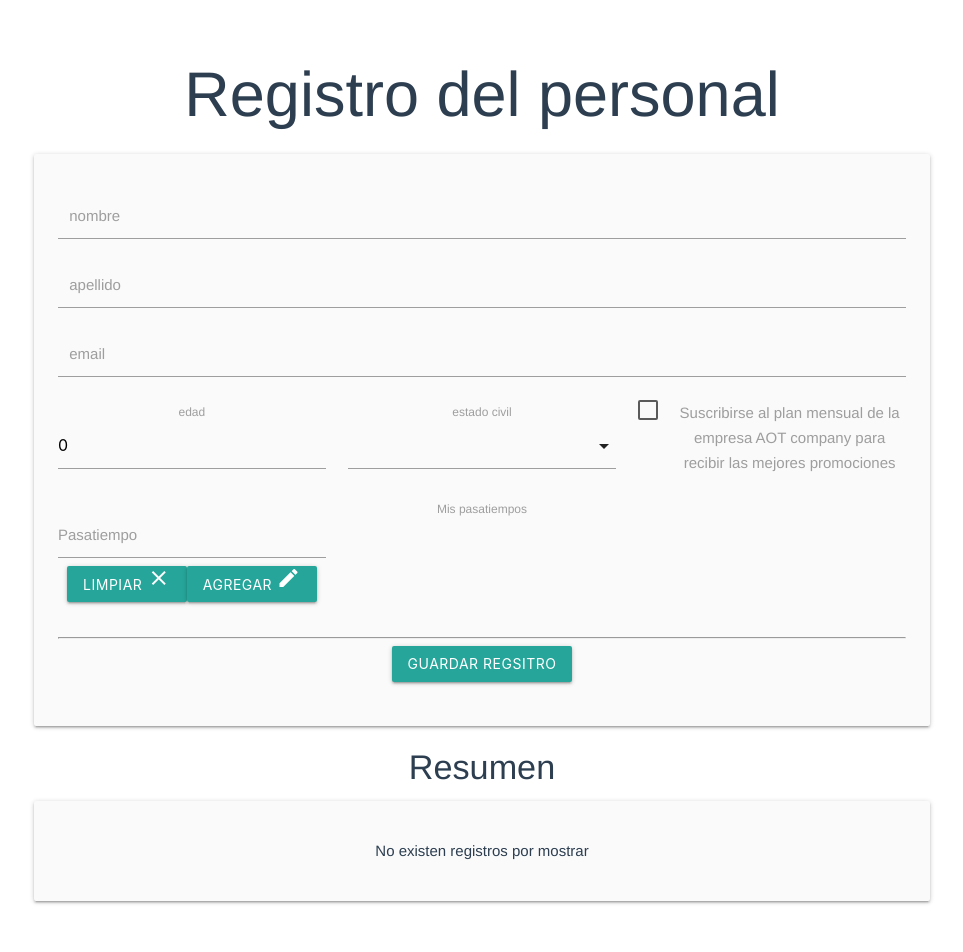
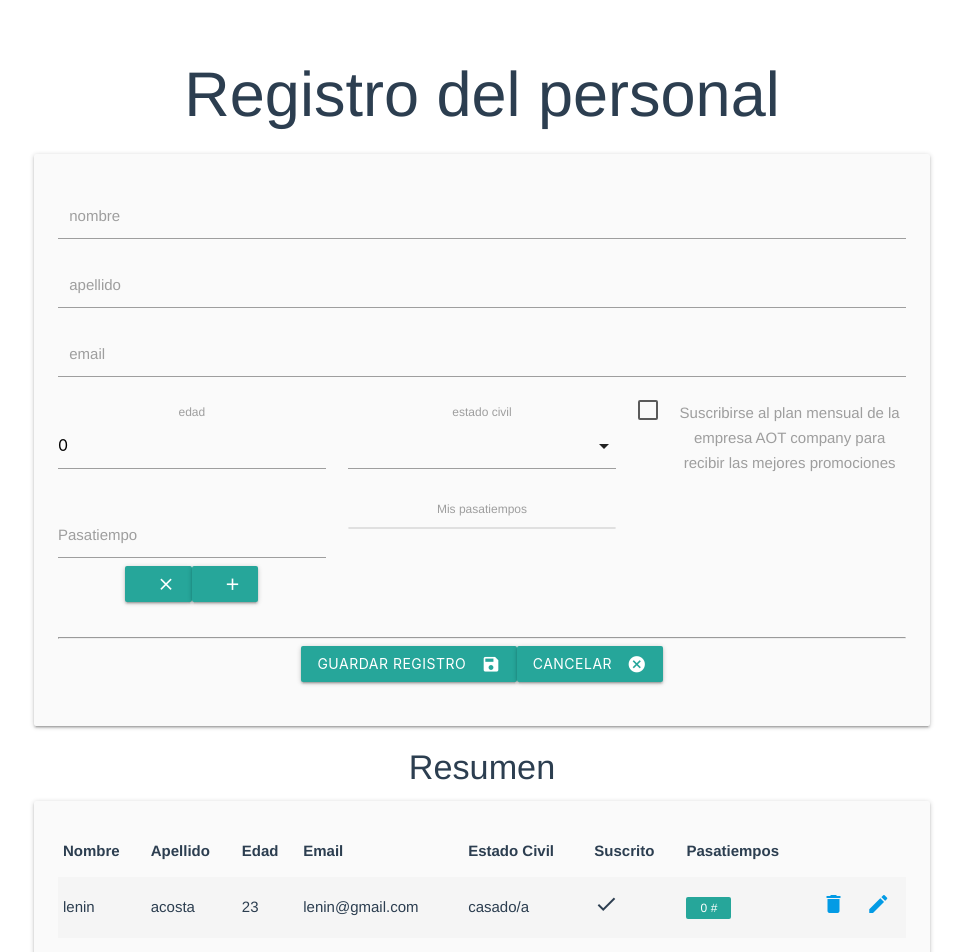
Before and after one commit to leninrkb/CursoVue, a Vue app in the folder vue3/cli/hello-world/: page / in a window 1280 px wide. Shown: the top 952 px of the page, without its empty margins (158-1121 px from the left). Before the commit the page ends 916 px from the top, so only its background shows below. Built offline with nearby package versions, Linux system fonts and the light colour scheme.

Commit message:
mejora metodo guardar, agrego metodo editar-cargar

```diff
--- a/vue3/cli/hello-world/src/App.vue
+++ b/vue3/cli/hello-world/src/App.vue
@@ -5,15 +5,15 @@
       <div class="col m12 card-panel grey lighten-5">
         <div class="col m4 input-field">
           <label>nombre</label>
-          <input type="text" v-model="nombre">
+          <input type="text" v-model="nombre" required>
         </div>
         <div class="col m4 input-field">
           <label>apellido</label>
-          <input type="text" v-model="apellido">
+          <input type="text" v-model="apellido" required>
         </div>
         <div class="col m4 input-field">
           <label>email</label>
-          <input type="email" v-model="email">
+          <input type="email" v-model="email" required>
         </div>
         <div class="row">
           <div class="col m4">
@@ -23,7 +23,8 @@
           <div class="col m4">
             <label>estado civil</label>
             <select v-model="estado_civil">
-              <option v-for="(estado, index) in estados_civiles" :key="index" v-bind:value="estado">{{ estado }}</option>
+              <option v-for="(estado, index) in estados_civiles" :key="index" v-bind:value="estado">{{ estado }}
+              </option>
             </select>
           </div>
           <div class="col m4">
@@ -37,25 +38,30 @@
           <div class="col m4 input-field">
             <label>Pasatiempo</label>
             <input type="text" v-model="pasatiempo">
-            <button class="btn" @click="limpiarPasatiempo()">Limpiar <span class="material-icons">clear</span> </button>
-            <button class="btn" @click="agregarPasatiempo()">Agregar <span class="material-icons">create</span> </button>
+            <button class="btn" @click="limpiarPasatiempo()"><i class="material-icons right">clear</i> </button>
+            <button class="btn" @click="agregarPasatiempo()"><i class="material-icons right">add</i>
+            </button>
           </div>
           <div class="col m4">
             <label>Mis pasatiempos</label>
-            <li v-for="(pasatiempo, index) in pasatiempos" :key="index">{{ pasatiempo }} <i class="material-icons"
-                @click="quitarPasatiempo(index)">clear</i> </li>
+            <ul class="collection">
+              <li class="collection-item grey lighten-4" v-for="(pasatiempo, index) in pasatiempos" :key="index">{{
+                pasatiempo }} <a href="#!"><i class="material-icons right" @click="quitarPasatiempo(index)">clear</i></a></li>
+            </ul>
           </div>
         </div>
         <hr>
         <div class="row">
-          <button class="btn" @click="guardarRegistro()">Guardar regsitro</button>
+          <button v-if="creando" @click="guardarRegistro()" type="submit" class="btn">Guardar registro <i class="material-icons right">save</i></button>
+          <button v-else type="submit" @click="guardarRegistro()" class="btn">Guardar cambios <i class="material-icons right">edit</i></button>
+          <button type="submit" @click="cancelar()" class="btn">cancelar <i class="material-icons right">cancel</i></button>
         </div>
       </div>
     </div>
     <div class="container">
       <h4>Resumen</h4>
       <div class="col m12 card-panel grey lighten-5">
-        <table class="responsive-table" v-if="registroVacio()">
+        <table class="responsive-table striped" v-if="registroVacio()">
           <thead>
             <tr>
               <th>Nombre</th>
@@ -65,22 +71,24 @@
               <th>Estado Civil</th>
               <th>Suscrito</th>
               <th>Pasatiempos</th>
-              <th>Accion</th>
             </tr>
           </thead>
           <tbody>
             <tr v-for="(reg, index) in registro" :key="index">
-              <td>{{reg.nombre}}</td>
-              <td>{{reg.apellido}}</td>
-              <td>{{reg.edad}}</td>
-              <td>{{reg.email}}</td>
-              <td>{{reg.estado_civil}}</td>
+              <td>{{ reg.nombre }}</td>
+              <td>{{ reg.apellido }}</td>
+              <td>{{ reg.edad }}</td>
+              <td>{{ reg.email }}</td>
+              <td>{{ reg.estado_civil }}</td>
               <td v-if="reg.suscribirse"><i class="material-icons">check</i></td>
               <td v-else><i class="material-icons">close</i></td>
               <!-- <td v-for="(pasatiempo,index) in reg.pasatiempos" :key="index">{{pasatiempo}}</td> -->
-              <td><span class="new badge" data-badge-caption="#">{{reg.pasatiempos.length}}</span></td>
+              <td><span class="new badge" data-badge-caption="#">{{ reg.pasatiempos.length }}</span></td>
               <td>
-                <button class="btn-small red accent-2" @click="eliminarRegistro(index)">eliminar</button>
+                <a href="#!"><i class="material-icons" @click="eliminarRegistro(index)">delete</i></a>
+              </td>
+              <td>
+                <a href="#!"><i class="material-icons" @click="editarRegistro(index)">edit</i></a>
               </td>
             </tr>
           </tbody>
@@ -96,14 +104,13 @@ import M from 'materialize-css'
 export default {
   name: 'App',
   mounted() {
-    // this.axios.get('https://leninrkb.com').then(() => {
-
-    // });
     var elems = document.querySelectorAll('select');
     this.instances = M.FormSelect.init(elems, null);
+    this.datosInicio();
   },
   data() {
     return {
+      //datos persona
       nombre: '',
       apellido: '',
       edad: 0,
@@ -111,27 +118,32 @@ export default {
       email: '',
       suscribirse: false,
       pasatiempos: [],
-      saludo: 'hola mundo desde vue',
+      //
       estados_civiles: [
         'casado/a',
         'soltero/a',
         'divorciado/a',
         'viudo/a',
       ],
+      saludo: 'hola mundo desde vue',
       pasatiempo: '',
       instances: [],
-      registro:[]
+      registro: [],//lista de todos las personas registradas
+      creando: true,
+      index_editando: -1
     }
   },
   methods: {
-    hacerlog(datos){
-      console.log(datos);
-    },
-    saludar() {
-      M.toast({
-        html: this.saludo + ' ' + this.nombre
-      })
-      console.log('saludo desde app.vue');
+    datosInicio() {
+      const datos = {};
+      datos.nombre = 'lenin';
+      datos.apellido = 'acosta';
+      datos.email = 'lenin@gmail.com';
+      datos.edad = '23';
+      datos.estado_civil = this.estados_civiles[0];
+      datos.suscribirse = true;
+      datos.pasatiempos = [];
+      this.registro.push(datos);
     },
     agregarPasatiempo() {
       this.pasatiempo = this.pasatiempo.trim();
@@ -156,7 +168,7 @@ export default {
     limpiarPasatiempo() {
       this.pasatiempo = ''
     },
-    agregarDatosARegistro(){
+    capturarDatos() {
       const datos = {};
       datos.nombre = this.nombre;
       datos.apellido = this.apellido;
@@ -165,9 +177,12 @@ export default {
       datos.estado_civil = this.estado_civil;
       datos.suscribirse = this.suscribirse;
       datos.pasatiempos = this.pasatiempos;
-      this.registro.push(datos);
+      return datos;
     },
-    limpiarTodosLosCampos(){
+    agregarDatosARegistro() {
+      this.registro.push(this.capturarDatos());
+    },
+    limpiarTodosLosCampos() {
       this.nombre = '';
       this.apellido = '';
       this.estado_civil = '';
@@ -176,69 +191,97 @@ export default {
       this.suscribirse = false;
       this.pasatiempos = []
     },
-    comprobarNombre(){
+    comprobarNombre() {
       this.nombre = this.nombre.trim();
-      if(this.nombre == ''){
+      if (this.nombre == '') {
         M.toast({
-          html:'nombre no puede estar en blanco'
+          html: 'nombre no puede estar en blanco'
         })
         return false;
       }
       return true;
     },
-    comprobarApellido(){
+    comprobarApellido() {
       this.apellido = this.apellido.trim();
-      if(this.apellido == ''){
+      if (this.apellido == '') {
         M.toast({
-          html:'apellido no puede estar en blanco'
+          html: 'apellido no puede estar en blanco'
         })
         return false;
       }
       return true;
     },
-    comprobarEdad(){
-      if(!(this.edad>=10 && this.edad<=99)){
+    comprobarEdad() {
+      if (!(this.edad >= 10 && this.edad <= 99)) {
         M.toast({
-          html:'edad no valida'
+          html: 'edad no valida'
         })
         return false;
       }
       return true;
     },
-    comprobarEstadoCivil(){
-      if(this.estado_civil == ''){
+    comprobarEstadoCivil() {
+      if (this.estado_civil == '') {
         M.toast({
-          html:'seleccione un estado civil'
+          html: 'seleccione un estado civil'
         })
         return false;
       }
       return true;
     },
-    comprobarCampos(){
-      if(!this.comprobarNombre() || !this.comprobarApellido() || !this.comprobarEstadoCivil() || !this.comprobarEdad()){
+    comprobarCampos() {
+      if (!this.comprobarNombre() || !this.comprobarApellido() || !this.comprobarEstadoCivil() || !this.comprobarEdad()) {
         return false;
       }
       return true;
     },
-    guardarRegistro(){
-      if (!this.comprobarCampos()) {
-        return;
+    guardarRegistro() {
+      if (this.creando) {
+        if (!this.comprobarCampos()) {
+          return;
+        }
+        this.agregarDatosARegistro();
+        M.toast({
+          html: 'registro agregado!'
+        })
+      } else {
+        this.registro[this.index_editando] = this.capturarDatos();
+        M.toast({
+          html: 'registro actualizado!'
+        })
+        this.index_editando = -1;
+        this.creando = true;
       }
-      this.agregarDatosARegistro();
       this.limpiarTodosLosCampos();
+
+    },
+    cancelar(){
+      this.limpiarTodosLosCampos();
+      this.creando=true;
+    },
+    eliminarRegistro(index) {
+      this.registro.splice(index, 1);
       M.toast({
-        html:'registro agregado!'
-      })
-      console.log(this.registro);
-    },
-    eliminarRegistro(index){
-      this.registro.splice(index,1);
-      M.toast({
-        html:'registro #'+index+' eliminado!'
+        html: 'registro #' + index + ' eliminado!'
       })
     },
-    registroVacio(){
-      if(this.registro.length == 0){
+    editarRegistro(index) {
+      this.creando = false;
+      this.index_editando = index;
+      const datos = this.registro[index];
+      this.nombre = datos.nombre;
+      this.apellido = datos.apellido;
+      this.edad = datos.edad;
+      this.email = datos.email;
+      this.estado_civil = datos.estado_civil;
+      this.pasatiempos = datos.pasatiempos;
+      this.suscribirse = datos.suscribirse;
+      console.log(datos);
+      var s = index;
+      s.length;
+    },
+    registroVacio() {
+      if (this.registro.length == 0) {
         return false
       }
       return true;
```
